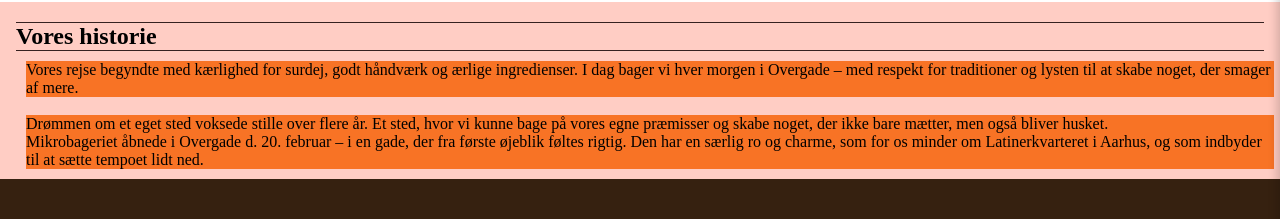
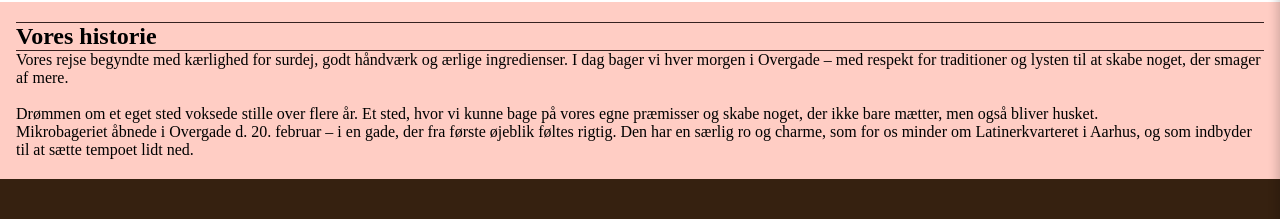
Before and after one commit to Freja-absalonsen/projekt-6, a Vue app in the folder projekt-6/: page /om-os in a window 1280 px wide. Shown: the part 242-461 px from the top of the page. Built offline with nearby package versions, Linux system fonts and the light colour scheme.

Commit message:
rettelse

```diff
--- a/projekt-6/src/styles/style.css
+++ b/projekt-6/src/styles/style.css
@@ -253,11 +253,6 @@
   background-color: #362120;
   width: 100%;
 }
-.our-history p {
-  background-color: #F87325;
-  position: relative;
-  translate: 10px 10px;
-}
 
 .footer {
   background-color: #362110;
--- a/projekt-6/src/styles/style.scss
+++ b/projekt-6/src/styles/style.scss
@@ -303,10 +303,6 @@
     .divider {
         @include m.divider
     }
-
-    p{
-        @include m.frame-box
-    }
 }
 
 
```
Also changed, not shown: 1 other file (tests, documents, lock files or other folders).
